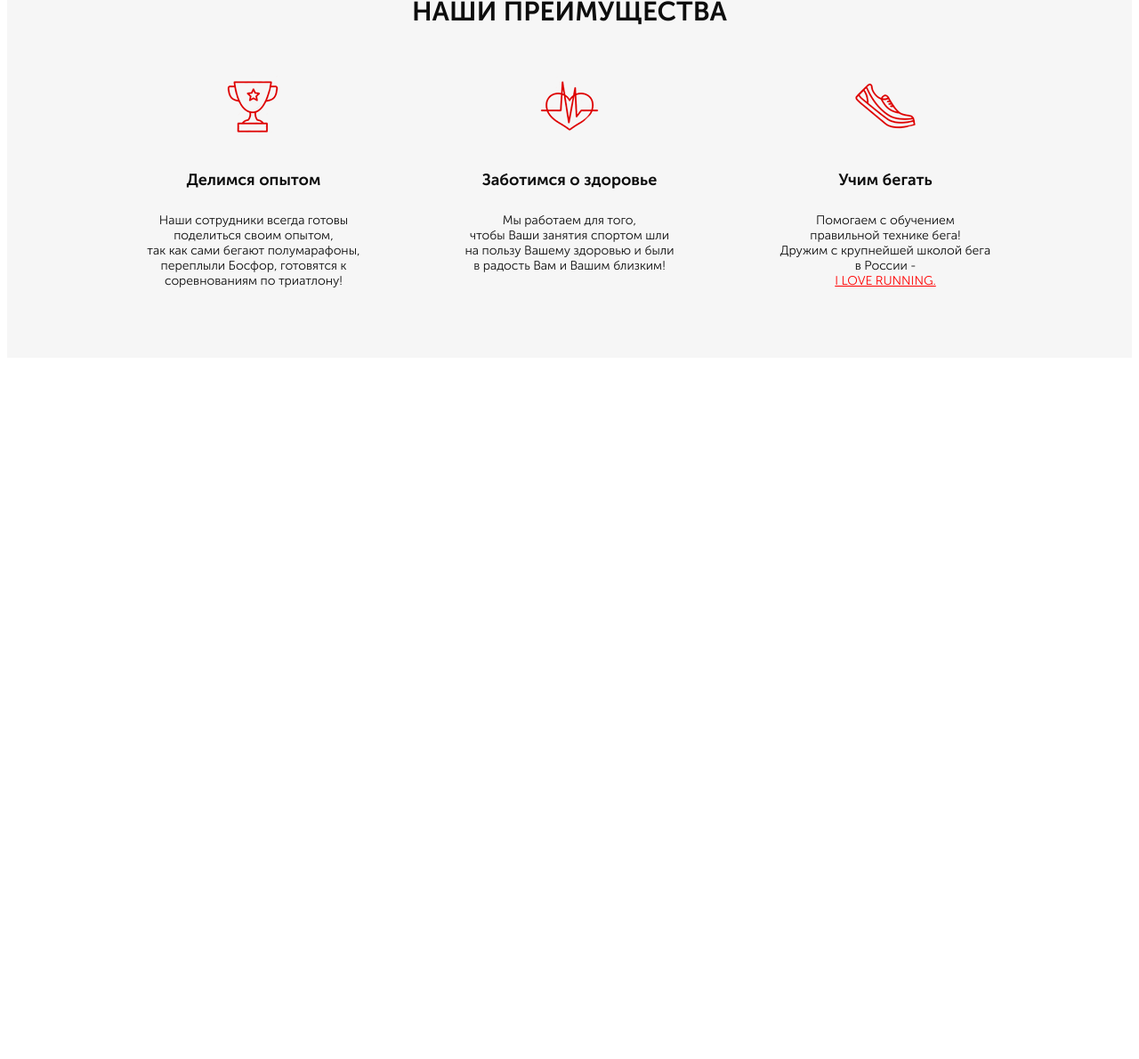
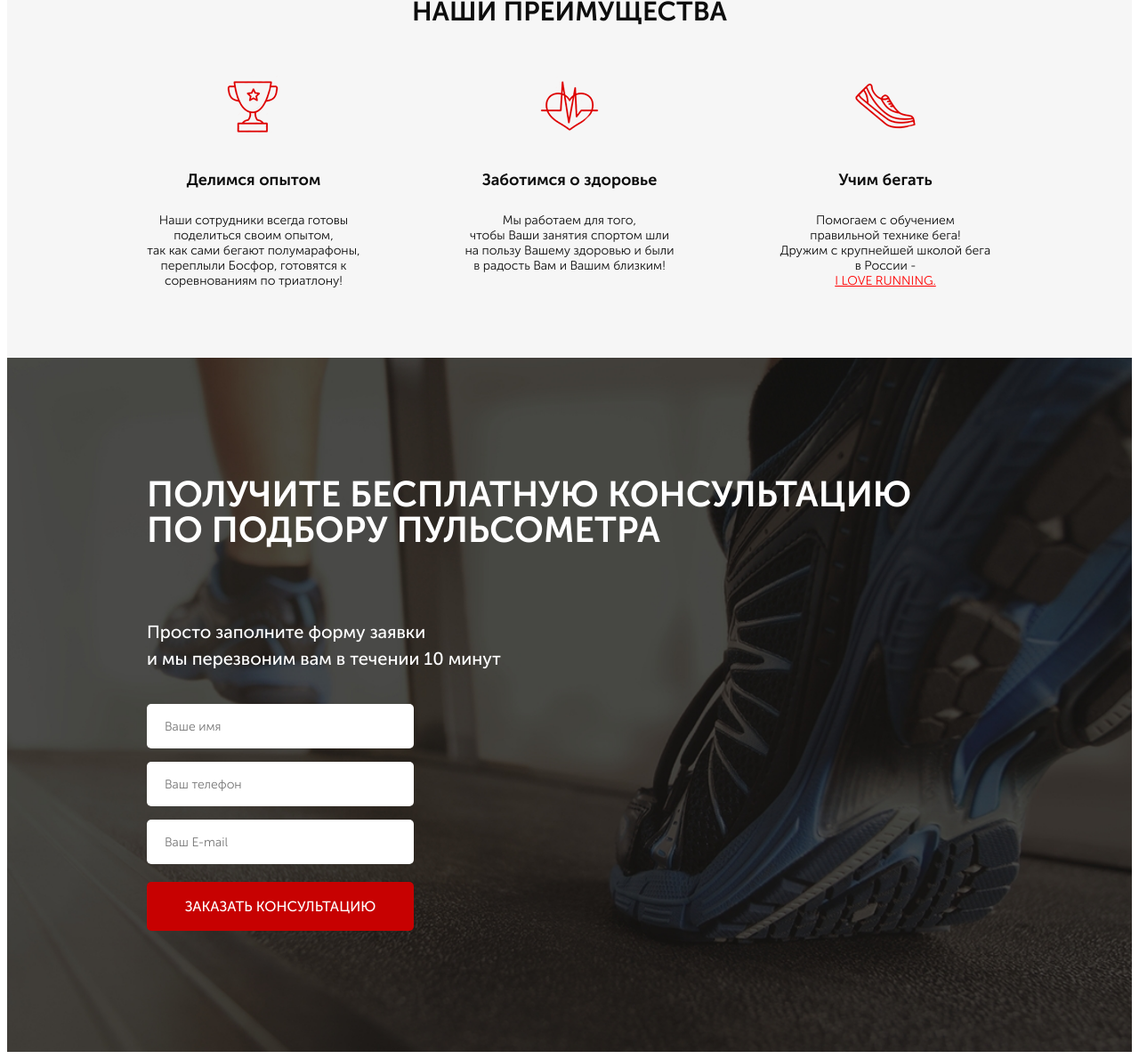
Before and after one commit to A1exxxM/A1exxxM, a website: page src/index.html in a window 1280 px wide. Shown: the part 860-2050 px from the top of the page at 89% size. Before the commit the page ends 1270 px from the top, so only its background shows below. Drawn offline with Linux system fonts and the light colour scheme.

Commit message:
form adaptive

```diff
--- a/src/index.html
+++ b/src/index.html
@@ -56,5 +56,22 @@
             </div>
         </div>
     </div>
+
+    <div class="consultation">
+        <div class="container">
+            <h2 class="title title_left">Получите бесплатную консультацию<br>
+                по подбору пульсометра</h2>
+            <div class="consultation__descr">
+                Просто заполните форму заявки <br>
+                и мы перезвоним вам в течении 10 минут
+            </div>
+            <form class="feed-form" action="#">
+                <input name="name" required placeholder="Ваше имя" type="text">
+                <input name="phone" required placeholder="Ваш телефон" type="number">
+                <input name="email" required placeholder="Ваш E-mail" type="email">
+                <button class="button button_submit">ЗАКАЗАТЬ КОНСУЛЬТАЦИЮ</button>
+            </form>
+        </div>
+    </div>
 </body>
 </html>
--- a/src/sass/_buttons.scss
+++ b/src/sass/_buttons.scss
@@ -8,10 +8,16 @@
     font-weight: 500;
     text-transform: uppercase;
     color: #ffffff;
+    cursor: pointer;
     &_main {
         width: 300px;
         height: 50px;
         font-size: 16px;
         margin-top: 77px;
     }
+    &_submit {
+        width: 100%;
+        height: 55px;
+        font-size: 16px;
+    }
 }
--- /dev/null
+++ b/src/sass/_consultation.scss
@@ -0,0 +1,13 @@
+.consultation {
+    min-height: 680px;
+    padding: 100px 0 0 0;
+    background: url('../img/bg/bg2.jpg') center (center/cover) no-repeat fixed;
+    &__descr {
+        font-size: 20px;
+        font-weight: 500;
+        color: #ffffff;
+        text-align: left;
+        margin-top: 80px;
+        line-height: 30px;
+    }
+}
--- /dev/null
+++ b/src/sass/_forms.scss
@@ -0,0 +1,20 @@
+.feed-form {
+    margin-top: 36px;
+    display: flex;
+    flex-direction: column;
+    width: 300px;
+    input {
+        font-size: 14px;
+        font-weight: 300;
+        color: #4b4b4b;
+        height: 50px;
+        background-color: #ffffff;
+        border-radius: 5px;
+        margin-bottom: 15px;
+        border: none;
+        padding: 0 20px;
+        &:nth-child(3) {
+            margin-bottom: 20px;
+        }
+    }
+}
--- a/src/sass/_titles.scss
+++ b/src/sass/_titles.scss
@@ -4,4 +4,11 @@
     color: #0d0d0d;
     text-align: center;
     line-height: 13px;
+    text-transform: uppercase;
+    &_left {
+        font-size: 40px;
+        color: #ffffff;
+        text-align: left;
+        line-height: 40px;
+    }
 }
--- a/src/sass/base/_media.scss
+++ b/src/sass/base/_media.scss
@@ -24,6 +24,9 @@
         .promo__header {
             line-height: 50px;
         }
+    }
+    .title_left {
+        font-size: 36px;
     }
 }
 @media (max-width: 575px) {
@@ -90,4 +93,21 @@
             margin-bottom: 20px;
         }
     }
+    .consultation {
+        padding-top: 20px;
+        .title_left {
+            text-align: center;
+            font-size: 30px;
+        }
+        &__descr {
+            margin-top: 40px;
+            font-size: 18px;
+            text-align: center;
+        }
+        .feed-form {
+            margin: 0 auto;
+            max-width: 280px;
+            margin-top: 30px;
+        }
+    }
 }
--- a/src/sass/style.scss
+++ b/src/sass/style.scss
@@ -8,6 +8,8 @@
 @import 'buttons.scss';
 @import 'advantages.scss';
 @import 'titles.scss';
+@import 'consultation.scss';
+@import 'forms.scss';
 @import 'base/media';
 .container {
     width: 950px;
```
Also changed, not shown: src/css/style.min.css, src/img/bg/bg1.png (deleted), src/img/bg/bg2.jpg (added).
